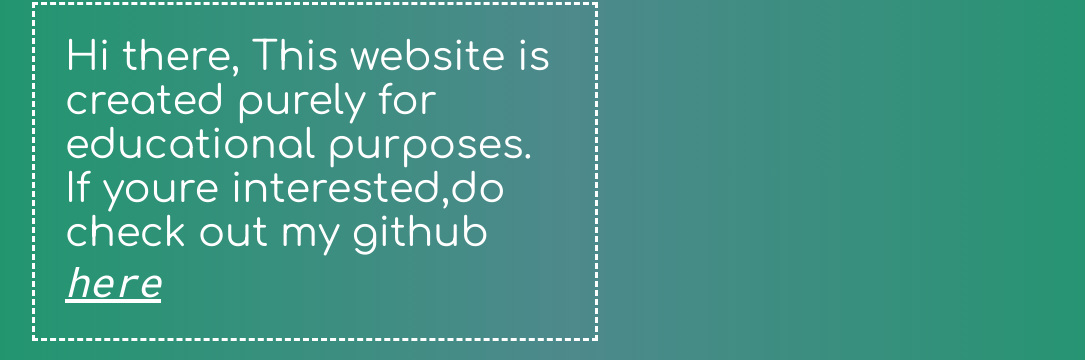
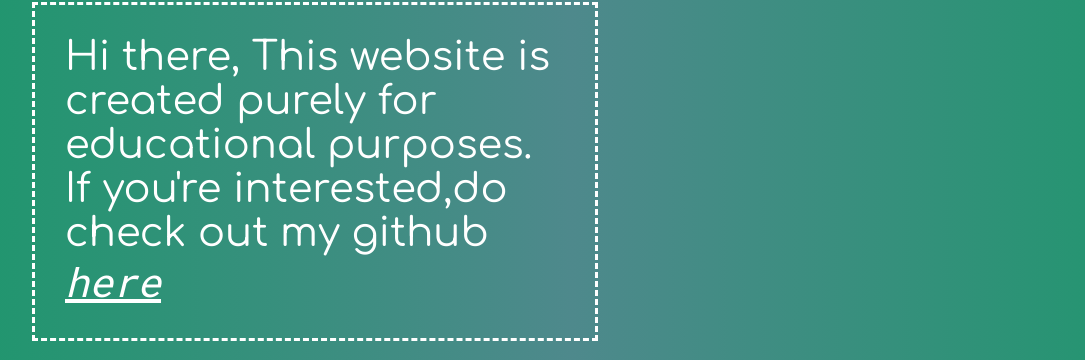
Before and after one commit to cmkishores/endangered_species, a Django app: page / in a window 1280 px wide. Shown: the part 337-697 px from the top of the page, without its empty margins (68-1153 px from the left). Run offline with Django 3.2, Linux system fonts and the light colour scheme; some web fonts are replaced.

```diff
--- a/templates/index.html
+++ b/templates/index.html
@@ -9,7 +9,7 @@ Endangered Species
 <body>
   <h2 class = "welcomeh2" >Welcome..!!</h2>
 
-  <p class = "ack">Hi there, This website is created purely for educational purposes. If youre interested,do check out my github <a class = "git" href = "https://github.com/cmkishores" target = 'blank' > <em> here </em></a></p>
+  <p class = "ack">Hi there, This website is created purely for educational purposes. If you're interested,do check out my github <a class = "git" href = "https://github.com/cmkishores" target = 'blank' > <em> here </em></a></p>
 
   <h2 id = "TitleQ"> Endangered ?</h2>
   <p class = "contents"> An endangered species is a native species that faces a significant risk of extinction in the near future throughout all or a significant portion of its range. Such species may be declining in number due to threats such as habitat destruction, climate change, or pressure from invasive species.
```
